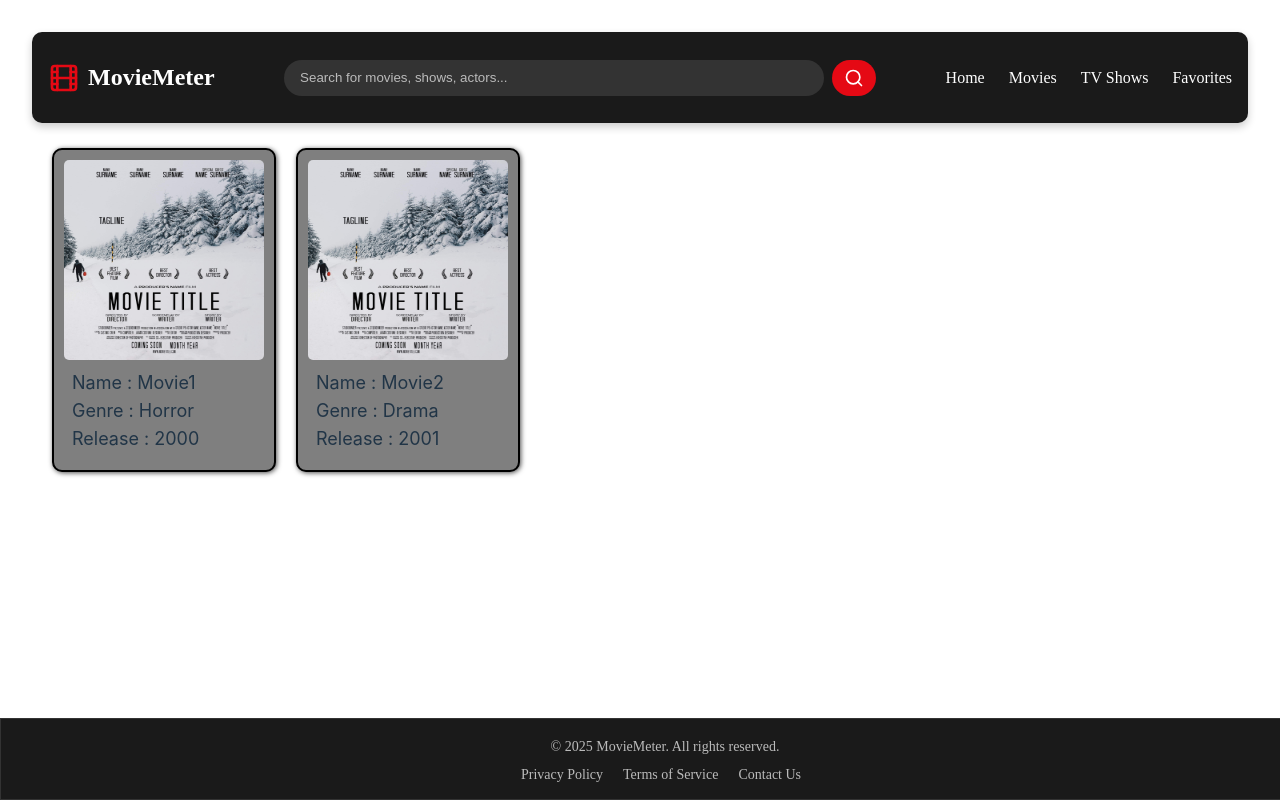
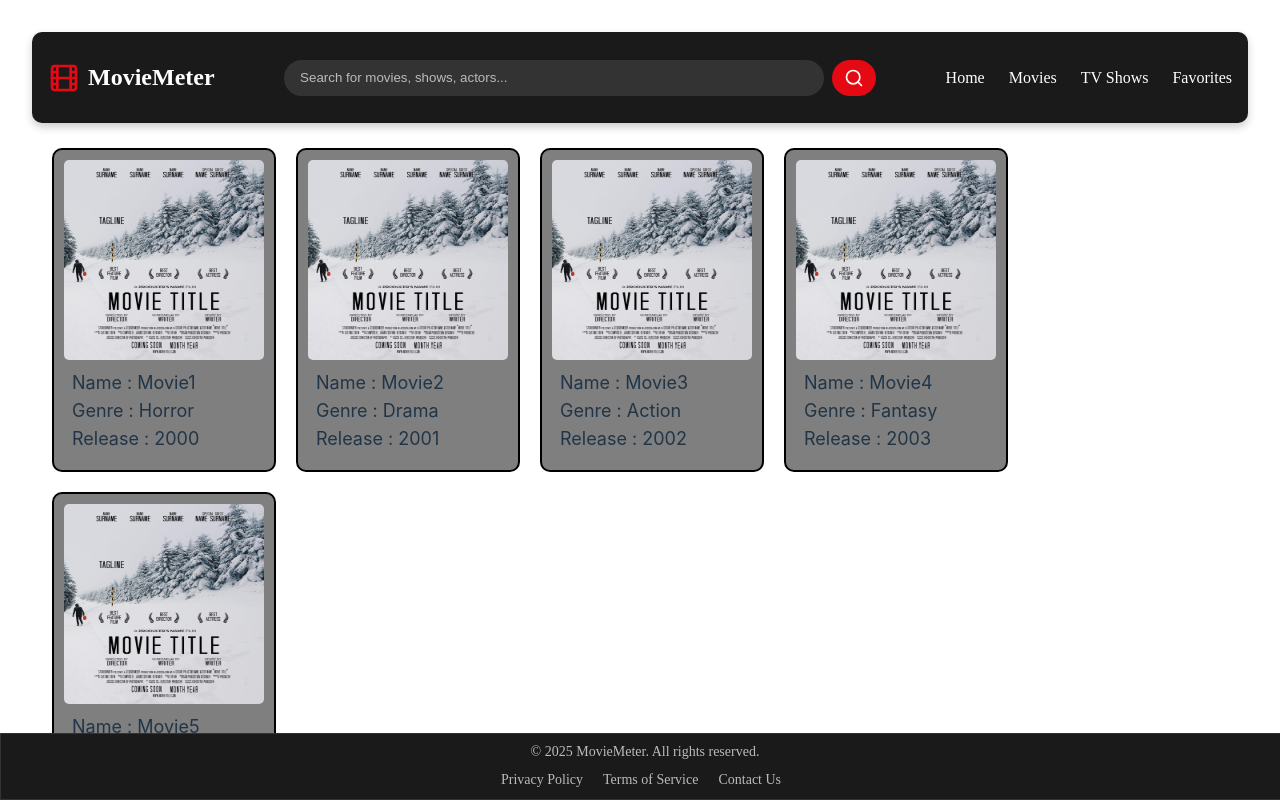
Before and after one commit to Armaan-RashidPathan/MovieMeter, a React (Vite) app: page / in a window 1280 px wide. Built offline with nearby package versions, Linux system fonts and the light colour scheme.

Commit message:
addded some effects to cards

```diff
--- a/src/App.jsx
+++ b/src/App.jsx
@@ -10,6 +10,9 @@ function App() {
       <Header/>
       <MovieCards name="Movie1" genre={"Horror"} year={2000} img={sampleThumbnail}/>
       <MovieCards name="Movie2" genre={"Drama"} year={2001} img={sampleThumbnail}/>
+      <MovieCards name="Movie3" genre={"Action"} year={2002} img={sampleThumbnail}/>
+      <MovieCards name="Movie4" genre={"Fantasy"} year={2003} img={sampleThumbnail}/>
+      <MovieCards name="Movie5" genre={"Suspense"} year={2004} img={sampleThumbnail}/>
       <Footer/>
     </>
   )
--- a/src/cards.css
+++ b/src/cards.css
@@ -2,10 +2,10 @@
     height: 300px;
     width: 200px;
     display: inline-block;
+    margin-bottom: 20px;
     margin-left: 20px;
 
     background-color: rgb(127, 127, 127);
-    box-shadow: 1px 1px 5px rgb(78, 78, 78);
     border: 2px solid black;
     padding: 10px;
     border-radius: 10px;
@@ -28,4 +28,5 @@ p{
 .block:hover{
     transform: scale(1.02);
     animation-duration: 3s;
+    box-shadow: 0.5px 0.5px 10px #e93a42;
 }
--- a/src/footer.css
+++ b/src/footer.css
@@ -1,17 +1,20 @@
 /* Footer Styles */
 
 .footer {
+    z-index: 10px ;
+    margin-top: 400px;
     background-color: #1a1a1a;
     color: #bbb;
 
-    padding: 20px;
+    padding-top: 10px;
+    padding-bottom: 25px;
     text-align: center;
     border: 1px solid #333;
 
-    height: 40px;
+    height: 30px;
     width: 100%;
 
-    position: absolute;
+    position:fixed;
     bottom: 0;
     right: 0;
     left: 0;
```
